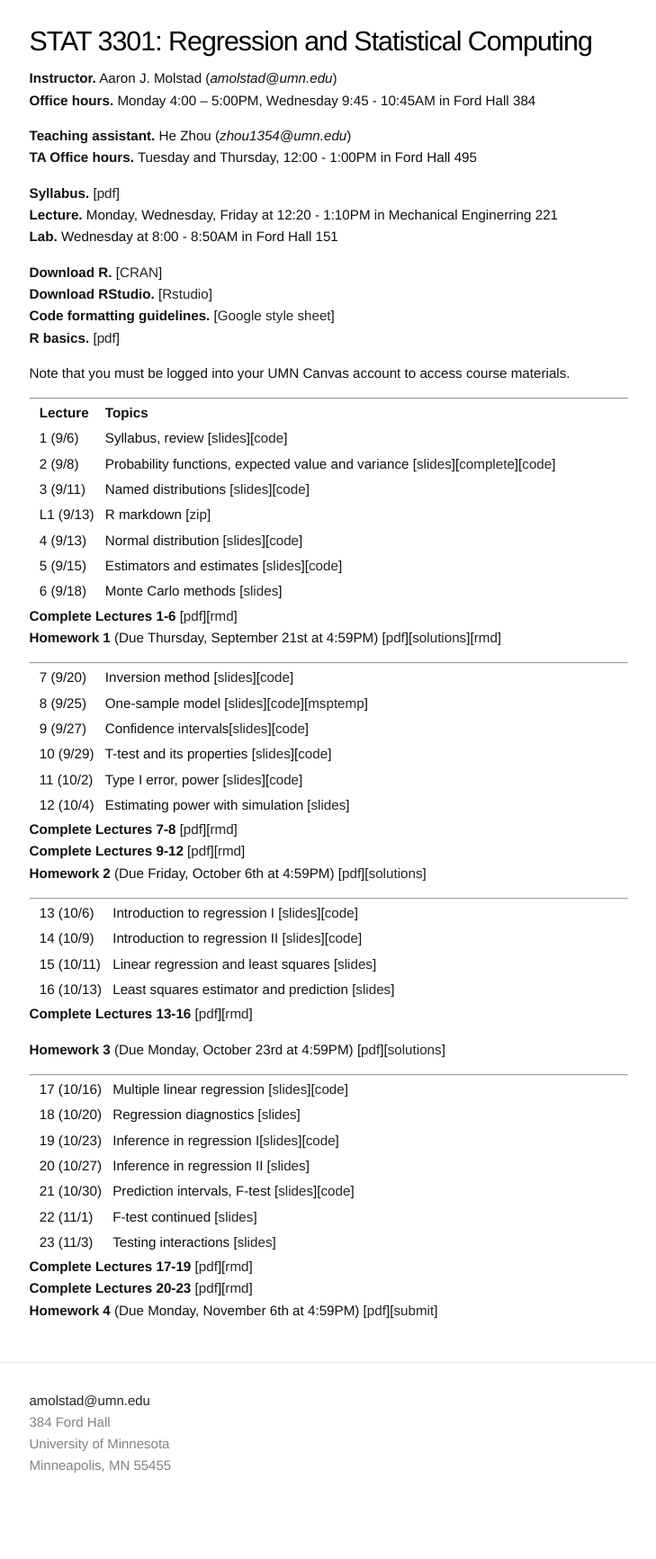
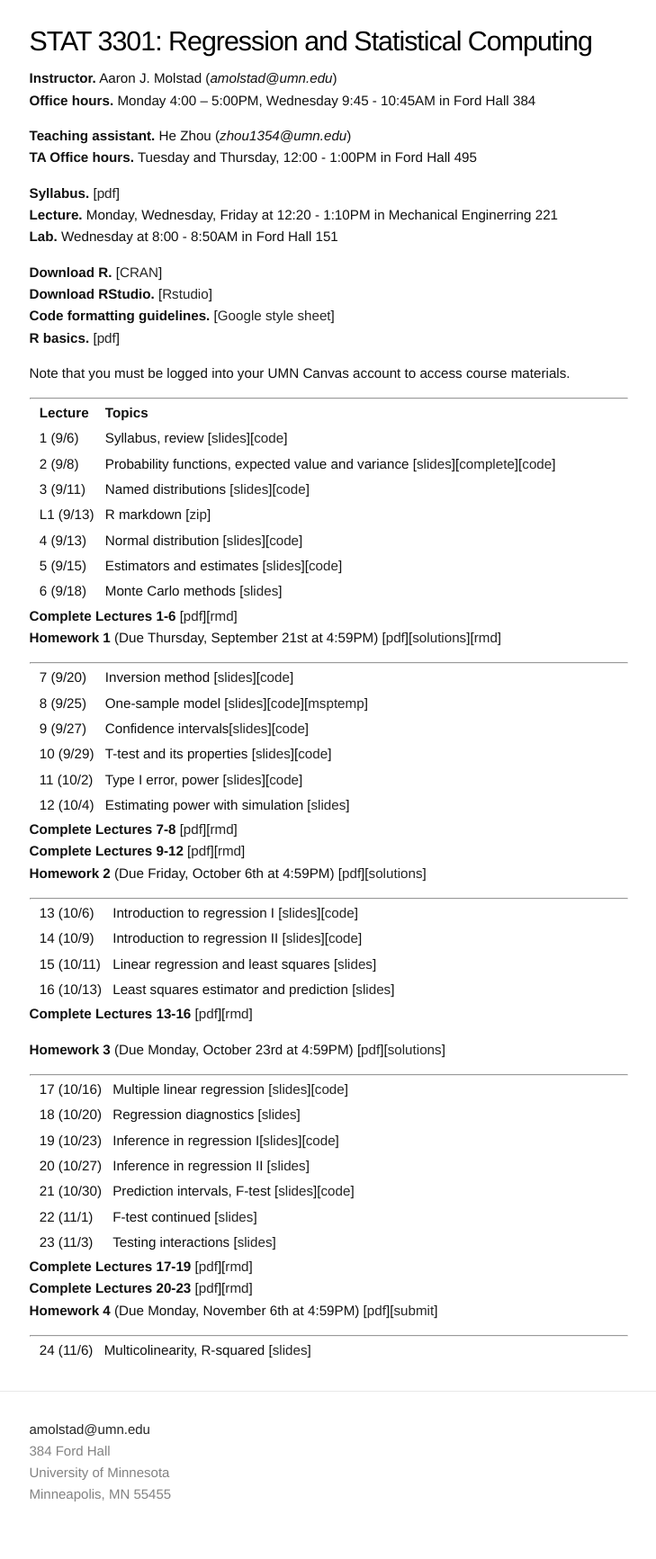
Before and after one commit to ajmolstad/ajmolstad.github.io, a Jekyll site: the page built from F23_STAT3301.md, in a window 1280 px wide. Shown: the whole page at 90% size, without its empty margins (275-1004 px from the left). Built offline with Jekyll 4.4.1, drawn with Linux system fonts in a browser that asks for light colours; before the commit the page ends 1701 px from its top, so only the background shows below that.

Commit message:
Update F23_STAT3301.md

```diff
--- a/F23_STAT3301.md
+++ b/F23_STAT3301.md
@@ -78,3 +78,7 @@ Note that you must be logged into your UMN Canvas account to access course mater
 **Complete Lectures 17-19** [[pdf](https://canvas.umn.edu/files/39029761/download?download_frd=1)][[rmd](https://canvas.umn.edu/files/39029764/download?download_frd=1)]
 **Complete Lectures 20-23** [[pdf](https://canvas.umn.edu/files/39029759/download?download_frd=1)][[rmd](https://canvas.umn.edu/files/39029762/download?download_frd=1)]
 **Homework 4** (Due Monday, November 6th at 4:59PM) [[pdf](https://canvas.umn.edu/files/39140761/download?download_frd=1)][[submit](https://canvas.umn.edu/courses/389122/assignments/3503812)]
+
+-------------------------
+
+|| 24 (11/6) || Multicolinearity, R-squared [[slides](https://canvas.umn.edu/files/39207426/download?download_frd=1)] ||
```
